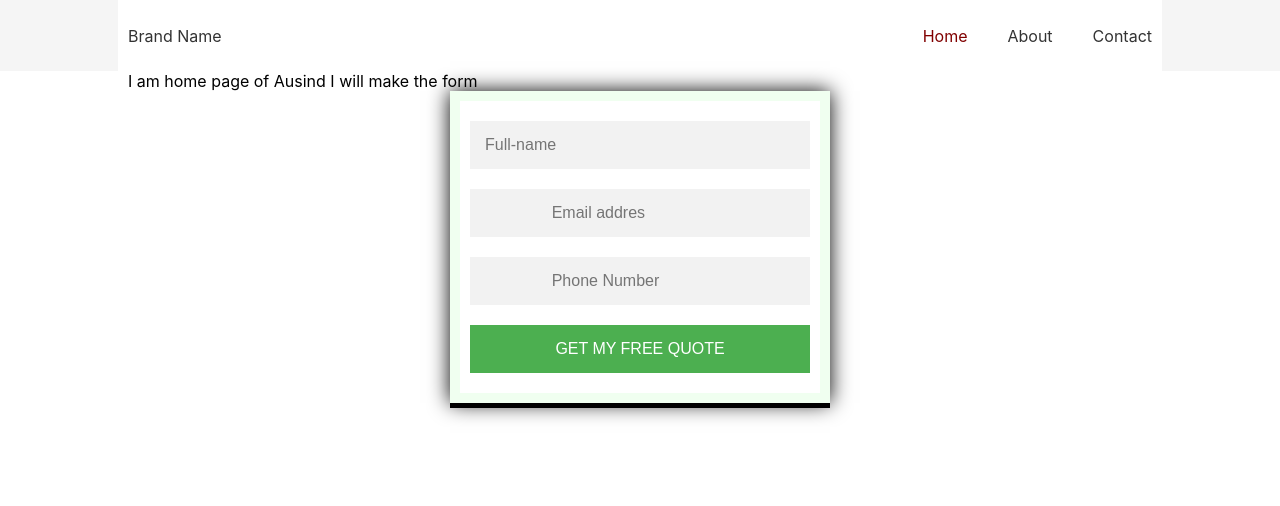
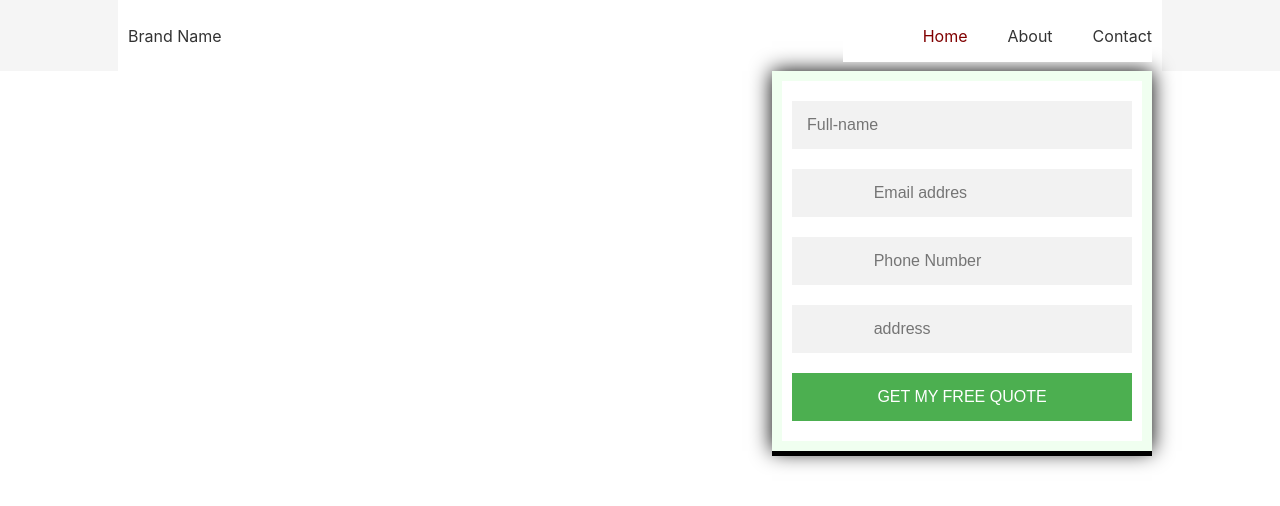
Before and after one commit to Dhanya-krishnan2/Resposive-website, a React (Create React App) app in the folder view-front/: page / in a window 1280 px wide. Shown: the top 506 px of the page. Built offline with nearby package versions, Linux system fonts and the light colour scheme.

Commit message:
some more changes of the content

```diff
--- a/view-front/package.json
+++ b/view-front/package.json
@@ -6,8 +6,11 @@
     "@testing-library/jest-dom": "^5.11.9",
     "@testing-library/react": "^11.2.5",
     "@testing-library/user-event": "^12.7.1",
+    "material-ui": "^0.20.2",
     "react": "^17.0.1",
     "react-dom": "^17.0.1",
+    "react-hooks": "^1.0.1",
+    "react-redux": "^7.2.2",
     "react-router-dom": "^5.2.0",
     "react-scripts": "4.0.2",
     "web-vitals": "^1.1.0"
--- a/view-front/src/Components/Form.css
+++ b/view-front/src/Components/Form.css
@@ -12,6 +12,7 @@
     margin: auto;
     box-shadow: 0 0 20px 0 rgba(0, 0, 0.2), 0 5px 0 rgba(0, 0, 0.24);
     padding: 10px;
+    float: right;
 }
 .register-form{
     display: flex;
--- a/view-front/src/Components/Form.jsx
+++ b/view-front/src/Components/Form.jsx
@@ -5,7 +5,8 @@ export default function Form() {
 
         fullName: "",
         email: "",
-        phoneNumber: ""
+        phoneNumber: "",
+        address: "",
 
     });
     // here we are declaring a hook to show whether the submitting quote is successful or not
@@ -23,12 +24,16 @@ export default function Form() {
     const handlePhoneNumberInputChange = (event) => {
         setValues({...values, phoneNumber: event.target.value})
     }
+    // setting it for address
+    const handleAddressInputChange = (event) => {
+        setValues({ ...values, address: event.targer.value})
+    }
     // for the validation to happen setting up the hook
       const [valid, setValidation ] = useState(false);
     // setting up events for submit button
     const handleSubmit = (event) => {
         event.preventDefault();
-        if(values.fullName && values.email && values.phoneNumber ){
+        if(values.fullName && values.email && values.phoneNumber && values.address){
             setValidation(true);
         }
         setSubmitted(true);
@@ -65,7 +70,15 @@ export default function Form() {
                name="phoneNumber"
                value={values.phoneNumber}
         />
-        { submitted && !values.phoneNumber ?<span> Please enter your phone number</span>: null}
+        {submitted && !values.email ? <span> Please enter you phonenumber address</span> : null}
+        <input className="form-field"
+               onChange={handleAddressInputChange}
+               placeholder="
+               address"
+               name="address"
+               value={values.address}
+        />
+        { submitted && !values.address ?<span> Please enter your phone number</span>: null}
 
 
         <button class="form-field" type="submit">
--- a/view-front/src/Components/Header.jsx
+++ b/view-front/src/Components/Header.jsx
@@ -1,11 +1,12 @@
 import React, { useRef, useEffect} from 'react';
-import { BrowserRouter, NavLink, Switch, Route, useLocation } from 'react-router-dom';
+import { BrowserRouter, NavLink, Link, Switch, Route, useLocation } from 'react-router-dom';
 import './Header.css';
 import About from './About';
 import Home from './Home';
 import Frequently from './Faq';
 import Services from './Services';
 import Contact from './Contact';
+import Logo from "./logo.PNG"
 // here we using useref hooks to collapse the navmenu
 export default function Header() {
     const navBarLinks = useRef(null);
@@ -24,7 +25,9 @@ export default function Header() {
     <BrowserRouter>
        <nav className="navbar">
        <div className="navbar-container">
-       <a href="#" className='brand-title'> Ausind Solar</a>
+       <Link to="/" className="navbar-logo">
+        <img src={Logo} alt="" srcset=""/>
+       </Link>
        <button onClick={(e) => {handleNavbarButton(e);}} className='navbar-toggler'>
         <span className='nabar-toggle-icon'></span>
        </button>
--- /dev/null
+++ b/view-front/src/Components/Home.css
@@ -0,0 +1,4 @@
+body {
+
+    background-image: img url(https://media.istockphoto.com/photos/solar-panels-at-sunrise-with-cloudy-sky-in-normandy-france-solar-picture-id871613394?k=6&m=871613394&s=612x612&w=0&h=Rfuddlvw3XCgimDziKMro-OogadNH3xQJXA9T-qdrX4=);
+}
--- a/view-front/src/Components/Home.jsx
+++ b/view-front/src/Components/Home.jsx
@@ -1,12 +1,20 @@
-import React from 'react';
+import React, { useState} from 'react';
+// import {useSelector } from "react-redux";
+// import { Redirect } from "react-router-dom";
 import Form from "./Form";
 import "./Form.css";
+import "./Home.css";
+// // using material ui theme
+// import { makeStyles } from "@material-ui/core/styles";
+// import Typography from "@material-ui/core/Typography";
+// import Grid from "@material-ui/core/Grid";
+
 
 export default function Home() {
     return (
         <div>
-        I am home page of Ausind I will make the form
-        < Form />
+
+         <Form />
         </div>
 
     )
```
Also changed, not shown: view-front/src/Components/Button.jsx (added, +33 -0 lines), view-front/src/Components/Button.css (added), view-front/src/Components/Footer.css (added), view-front/src/Components/Footer.jsx (added), view-front/src/Components/HeroSection.css (added), view-front/src/Components/HeroSession.jsx (added), view-front/src/Components/solar.jpg (added), 1 other file (tests, documents, lock files or other folders).
